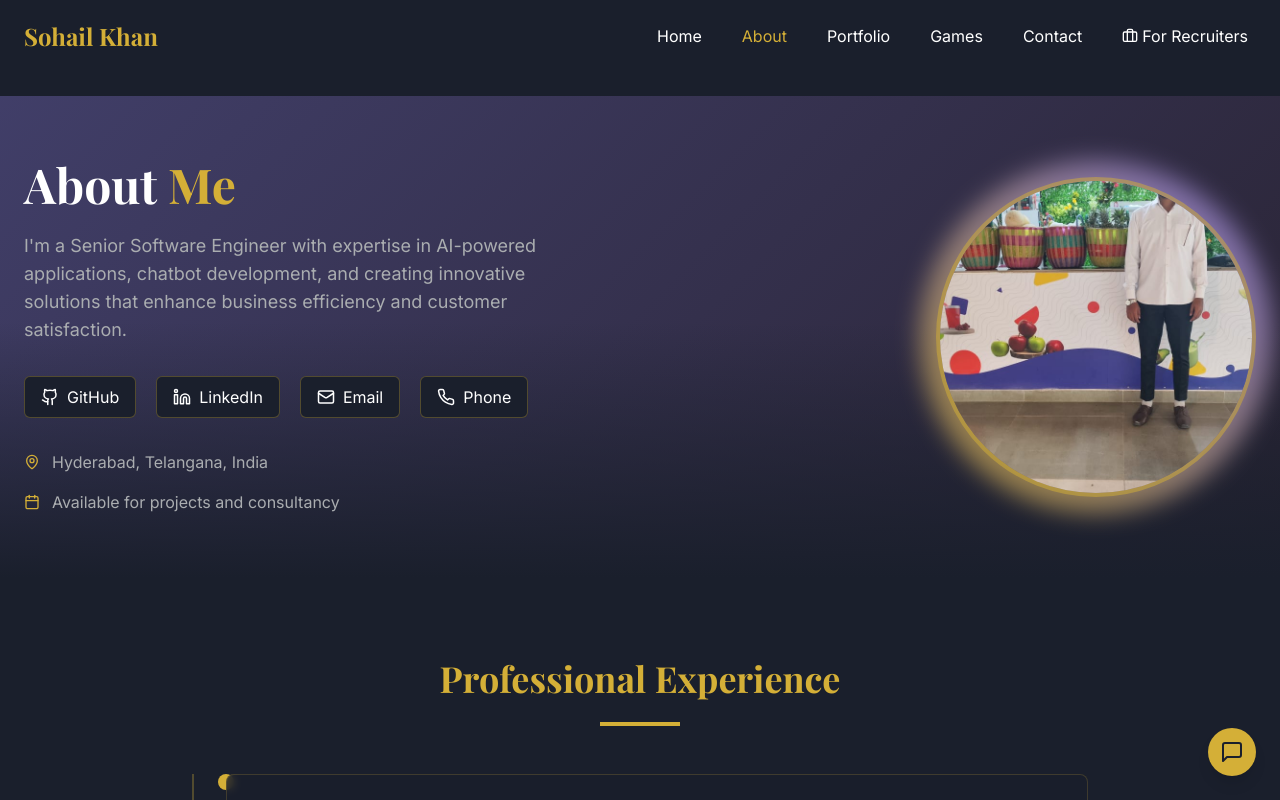
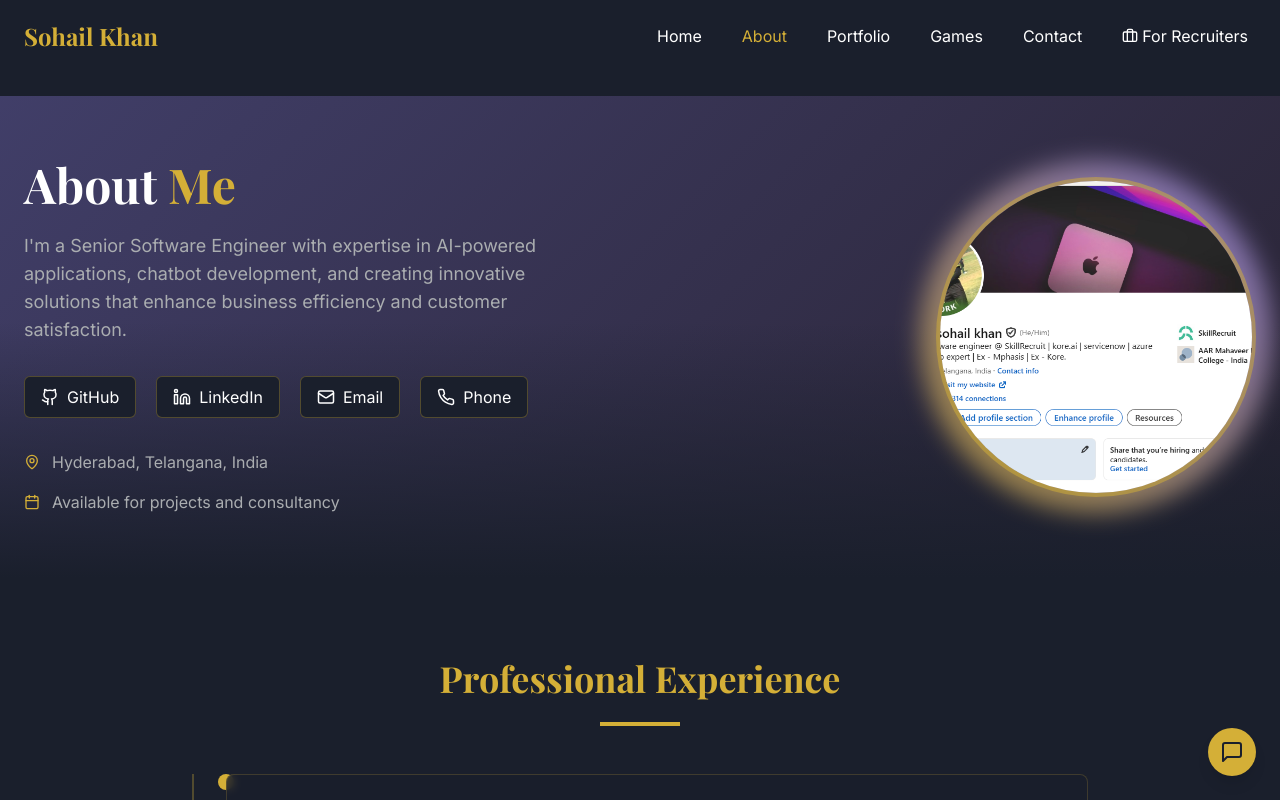
Before and after one commit to sohailkhan0613/md-sohail-khan, a React (Vite) app: page /about in a window 1280 px wide. Shown: the top 800 px of the page. Built offline with nearby package versions, Linux system fonts and the light colour scheme.

Commit message:
about image updated

```diff
--- a/src/pages/AboutPage.tsx
+++ b/src/pages/AboutPage.tsx
@@ -96,7 +96,7 @@ const AboutPage = () => {
                   <div className="absolute -inset-4 rounded-full bg-gradient-to-tr from-luxury-gold to-luxury-purple blur-md opacity-70"></div>
                   <div className="relative rounded-full border-4 border-luxury-gold/50 overflow-hidden w-64 h-64 md:w-80 md:h-80">
                     <img
-                      src="/lovable-uploads/67919068-40aa-4d8a-ab11-04b6954ef83a.png"
+                      src="/lovable-uploads/9b01988d-f0ff-4503-b78e-889e2c4fd55f.png"
                       alt="Mohd Sohail Khan"
                       className="w-full h-full object-cover"
                     />
```
